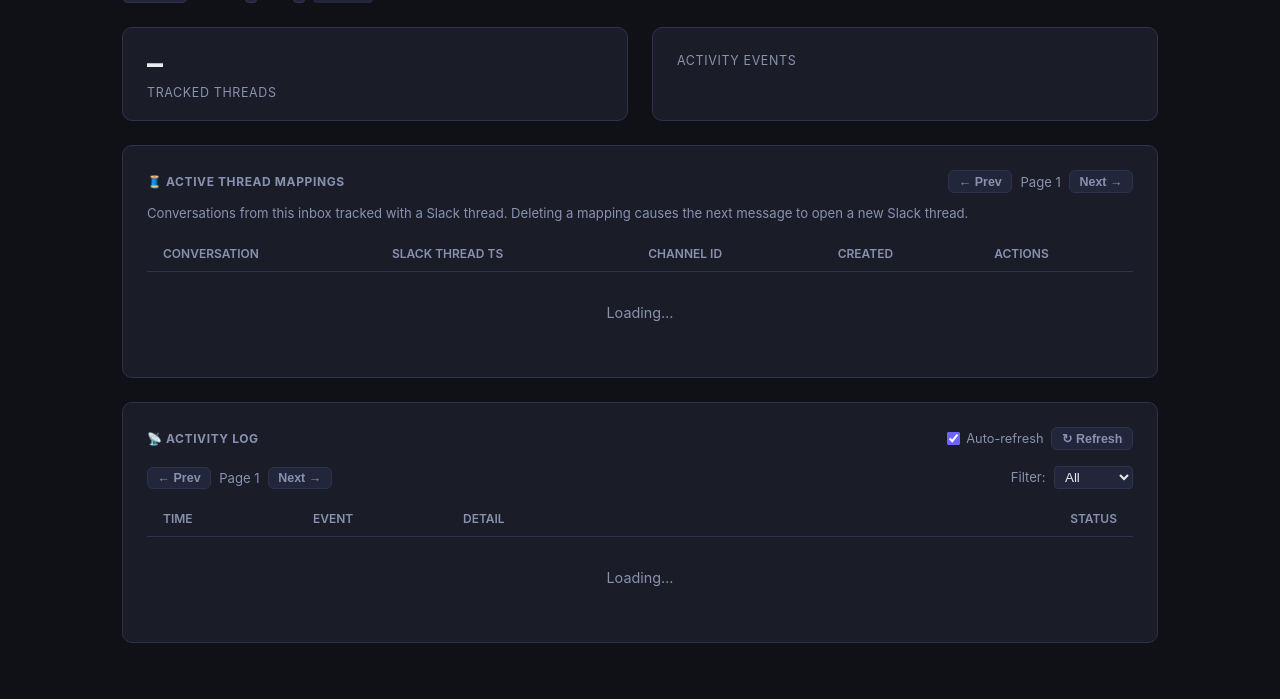
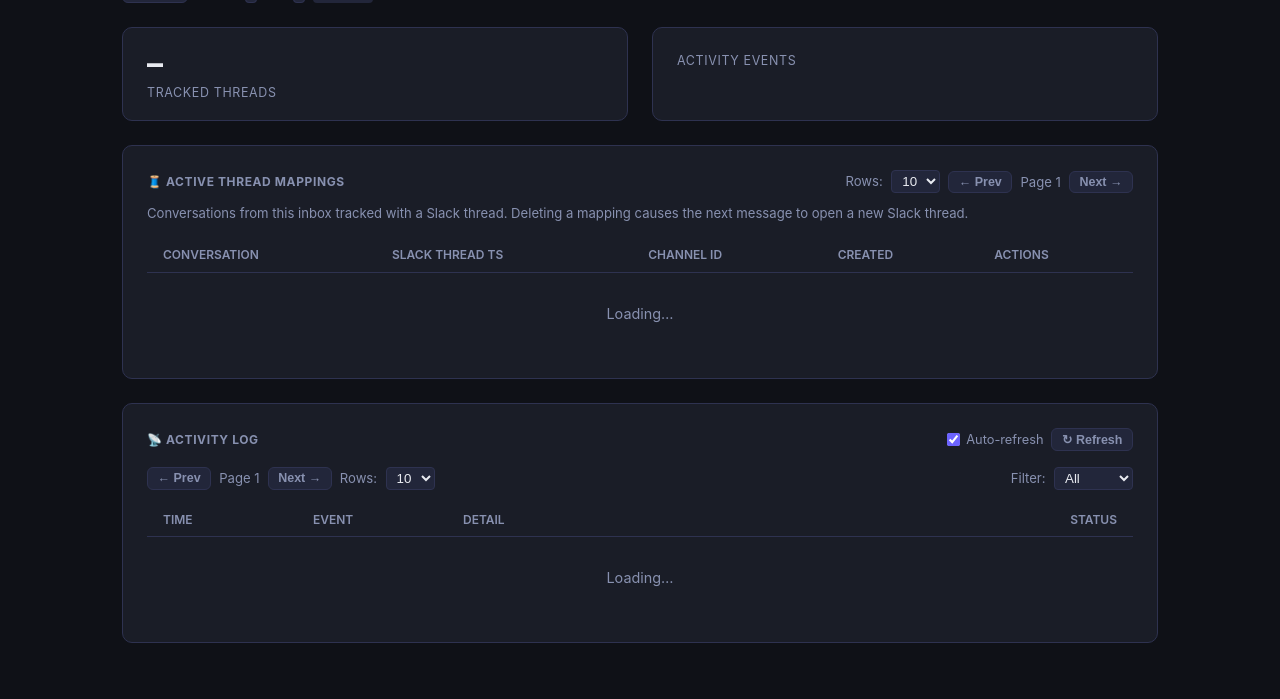
Before and after one commit to American-Cloud/Slackwoot, a Python web app: template src/app/templates/inbox_detail.html in a window 1280 px wide. Shown: the part 109-808 px from the top of the page. Run offline with Jinja, Linux system fonts and the light colour scheme; the template is opened without the code that fills it, so the values that code supplies are empty.

Commit message:
fix: Pagination set size/default
    * Updated UI to allow setting the size of pagination and set default
      to 10

```diff
--- a/src/app/routes/api.py
+++ b/src/app/routes/api.py
@@ -168,7 +168,7 @@ async def toggle_mapping(mapping_id: int, db: AsyncSession = Depends(get_db)):
 async def get_threads(
     db: AsyncSession = Depends(get_db),
     page: int = Query(1, ge=1),
-    page_size: int = Query(PAGE_SIZE_THREADS, ge=1, le=100),
+    page_size: int = Query(PAGE_SIZE_THREADS, ge=1, le=10000),
     inbox_id: Optional[int] = Query(None),
 ):
     """Return thread mappings, paginated. Optionally filter by inbox_id."""
@@ -199,7 +199,7 @@ async def delete_thread(conversation_id: int, db: AsyncSession = Depends(get_db)
 async def get_logs(
     db: AsyncSession = Depends(get_db),
     page: int = Query(1, ge=1),
-    page_size: int = Query(PAGE_SIZE_LOGS, ge=1, le=200),
+    page_size: int = Query(PAGE_SIZE_LOGS, ge=1, le=10000),
     status: Optional[str] = Query(None),
     inbox_id: Optional[int] = Query(None),
 ):
--- a/src/app/templates/inbox_detail.html
+++ b/src/app/templates/inbox_detail.html
@@ -34,12 +34,22 @@
 
 <!-- Active Thread Mappings -->
 <div class="card">
-  <div style="display:flex;align-items:center;justify-content:space-between;margin-bottom:0.75rem;">
+  <div style="display:flex;align-items:center;justify-content:space-between;margin-bottom:0.75rem;flex-wrap:wrap;gap:0.5rem;">
     <h2 style="margin:0;">🧵 Active Thread Mappings</h2>
-    <div class="pagination">
-      <button class="btn btn-muted btn-sm" id="thread-prev" onclick="changeThreadPage(-1)" disabled>← Prev</button>
-      <span id="thread-page-info">Page 1</span>
-      <button class="btn btn-muted btn-sm" id="thread-next" onclick="changeThreadPage(1)">Next →</button>
+    <div style="display:flex;gap:0.5rem;align-items:center;flex-wrap:wrap;">
+      <span style="font-size:0.82rem;color:var(--muted);">Rows:
+        <select id="thread-page-size" onchange="threadPage=1;refreshThreads()" style="background:var(--surface2);color:var(--text);border:1px solid var(--border);border-radius:4px;padding:2px 6px;margin-left:0.3rem;">
+          <option value="10" selected>10</option>
+          <option value="25">25</option>
+          <option value="50">50</option>
+          <option value="9999">All</option>
+        </select>
+      </span>
+      <div class="pagination">
+        <button class="btn btn-muted btn-sm" id="thread-prev" onclick="changeThreadPage(-1)" disabled>← Prev</button>
+        <span id="thread-page-info">Page 1</span>
+        <button class="btn btn-muted btn-sm" id="thread-next" onclick="changeThreadPage(1)">Next →</button>
+      </div>
     </div>
   </div>
   <p style="color:var(--muted);font-size:0.82rem;margin-bottom:1rem;">
@@ -74,12 +84,20 @@
       <button class="btn btn-muted btn-sm" onclick="refreshLogs()">↻ Refresh</button>
     </div>
   </div>
-  <div style="display:flex;gap:0.5rem;align-items:center;margin-bottom:0.75rem;font-size:0.82rem;">
+  <div style="display:flex;gap:0.5rem;align-items:center;margin-bottom:0.75rem;font-size:0.82rem;flex-wrap:wrap;">
     <div class="pagination">
       <button class="btn btn-muted btn-sm" id="log-prev" onclick="changeLogPage(-1)" disabled>← Prev</button>
       <span id="log-page-info">Page 1</span>
       <button class="btn btn-muted btn-sm" id="log-next" onclick="changeLogPage(1)">Next →</button>
     </div>
+    <span style="color:var(--muted);">Rows:
+      <select id="log-page-size" onchange="logPage=1;refreshLogs()" style="background:var(--surface2);color:var(--text);border:1px solid var(--border);border-radius:4px;padding:2px 6px;margin-left:0.3rem;">
+        <option value="10" selected>10</option>
+        <option value="20">20</option>
+        <option value="50">50</option>
+        <option value="9999">All</option>
+      </select>
+    </span>
     <span style="margin-left:auto;color:var(--muted);">Filter:
       <select id="log-status-filter" onchange="logPage=1;refreshLogs()" style="background:var(--surface2);color:var(--text);border:1px solid var(--border);border-radius:4px;padding:2px 6px;margin-left:0.3rem;">
         <option value="">All</option>
@@ -112,8 +130,8 @@ const ACCOUNT_ID   = {{ account_id|tojson }};
 const INBOX_ID     = {{ mapping.chatwoot_inbox_id }};
 let logPage    = 1;
 let threadPage = 1;
-const LOG_PAGE_SIZE    = 50;
-const THREAD_PAGE_SIZE = 25;
+function getLogPageSize()    { const el = document.getElementById('log-page-size');    return el ? parseInt(el.value) : 50; }
+function getThreadPageSize() { const el = document.getElementById('thread-page-size'); return el ? parseInt(el.value) : 25; }
 
 async function apiFetch(url, opts={}) {
   const r = await fetch(url, { credentials: 'include', ...opts });
@@ -148,7 +166,7 @@ function renderThreads(data) {
 }
 
 async function refreshThreads() {
-  const params = new URLSearchParams({ page: threadPage, page_size: THREAD_PAGE_SIZE, inbox_id: INBOX_ID });
+  const params = new URLSearchParams({ page: threadPage, page_size: getThreadPageSize(), inbox_id: INBOX_ID });
   try {
     const r = await apiFetch(`/api/threads?${params}`);
     renderThreads(await r.json());
@@ -194,7 +212,7 @@ function renderLogs(data) {
 
 async function refreshLogs() {
   const status = document.getElementById('log-status-filter').value;
-  const params = new URLSearchParams({ page: logPage, page_size: LOG_PAGE_SIZE, inbox_id: INBOX_ID });
+  const params = new URLSearchParams({ page: logPage, page_size: getLogPageSize(), inbox_id: INBOX_ID });
   if (status) params.set('status', status);
   try {
     const r = await apiFetch(`/api/logs?${params}`);
```
Also changed, not shown: src/app/templates/index.html (+14 -3 lines).
